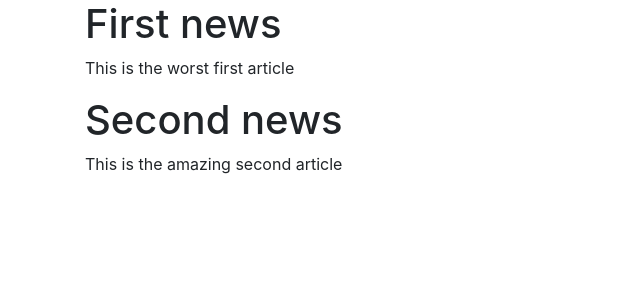
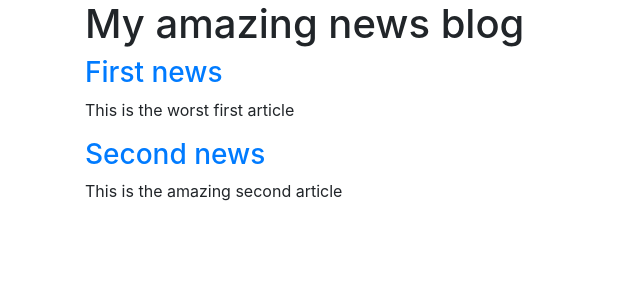
Before and after one commit to gmrepin/repin_django_mahaon, a Django app: page /news/ in a window 1280 px wide. Shown: the part 56-356 px from the top of the page, without its empty margins (0-640 px from the left). Run offline with Django 3.2, Linux system fonts and the light colour scheme; some libraries are stand-ins or nearby versions.

Commit message:
Added base.html and links, Finished 2

```diff
--- a/news_blog/templates/new_blog/index.html
+++ b/news_blog/templates/new_blog/base.html
@@ -23,28 +23,12 @@
 </nav>
 
 <main role="main" class="container">
-       {% if articles %}
-           {% for article in articles %}
-               <div class="row">
-                   <div class="col-sm">
-                       <h1>{{ article.title }}</h1>
-                       <p>{{ article.text }}</p>
-                   </div>
-               </div>
-           {% endfor %}
-       {% else %}
-           <div class="row">
-               <div class="col-sm">
-                   <p>No articles are available.</p>
-               </div>
-           </div>
-       {% endif %}
-
+         <h1>{% block title %}My amazing news site{% endblock %}</h1>
+    {% block content %}
+    {% endblock %}
 </main>
 <script src="https://code.jquery.com/jquery-3.2.1.slim.min.js" integrity="sha384-KJ3o2DKtIkvYIK3UENzmM7KCkRr/rE9/Qpg6aAZGJwFDMVNA/GpGFF93hXpG5KkN" crossorigin="anonymous"></script>
 <script src="https://cdnjs.cloudflare.com/ajax/libs/popper.js/1.12.9/umd/popper.min.js" integrity="sha384-ApNbgh9B+Y1QKtv3Rn7W3mgPxhU9K/ScQsAP7hUibX39j7fakFPskvXusvfa0b4Q" crossorigin="anonymous"></script>
 <script src="https://maxcdn.bootstrapcdn.com/bootstrap/4.0.0/js/bootstrap.min.js" integrity="sha384-JZR6Spejh4U02d8jOt6vLEHfe/JQGiRRSQQxSfFWpi1MquVdAyjUar5+76PVCmYl" crossorigin="anonymous"></script>
-
-
 </body>
 </html>
--- /dev/null
+++ b/news_blog/templates/new_blog/news_list.html
@@ -0,0 +1,22 @@
+{% extends "new_blog/base.html" %}
+
+{% block title %}My amazing news blog{% endblock %}
+
+{% block content %}
+    {% if articles %}
+        {% for article in articles %}
+            <div class="row">
+                <div class="col-sm">
+                    <h3><a href={% url 'article' article_id=article.id %}>{{ article.title }}</a></h3>
+                    <p>{{ article.text }}</p>
+                </div>
+            </div>
+        {% endfor %}
+    {% else %}
+        <div class="row">
+            <div class="col-sm">
+                <p>No articles are available.</p>
+            </div>
+        </div>
+    {% endif %}
+{% endblock %}
--- a/news_blog/urls.py
+++ b/news_blog/urls.py
@@ -2,4 +2,5 @@ from django.urls import path
 from . import views
 urlpatterns=[
     path('',views.index, name='index'),
+    path('<int:article_id>/', views.get_article, name="article"),
 ]
--- a/news_blog/views.py
+++ b/news_blog/views.py
@@ -3,7 +3,9 @@ from django.http import HttpResponse
 from django.shortcuts import render
 # Create your views here.
 def index(request):
-    return render(request, 'new_blog/index.html', {'articles':articles})
+    return render(request, 'new_blog/news_list.html', {'articles':articles})
+def get_article(request,article_id):
+    return render(request,'new_blog/news_article.html',{'articles':articles[article_id -1]})
 articles = [
    {
        'id': 1,
```
Also changed, not shown: news_blog/templates/new_blog/news_article.html (added, +12 -0 lines).
